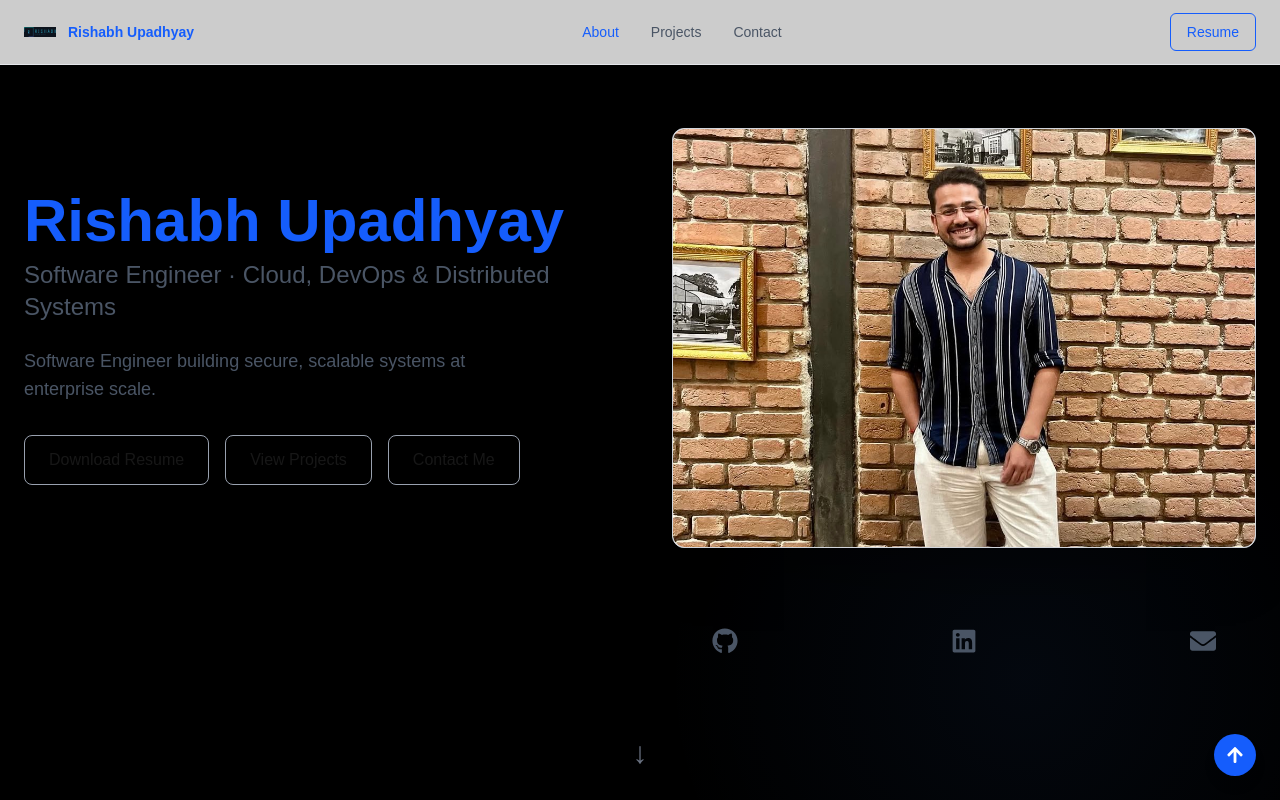
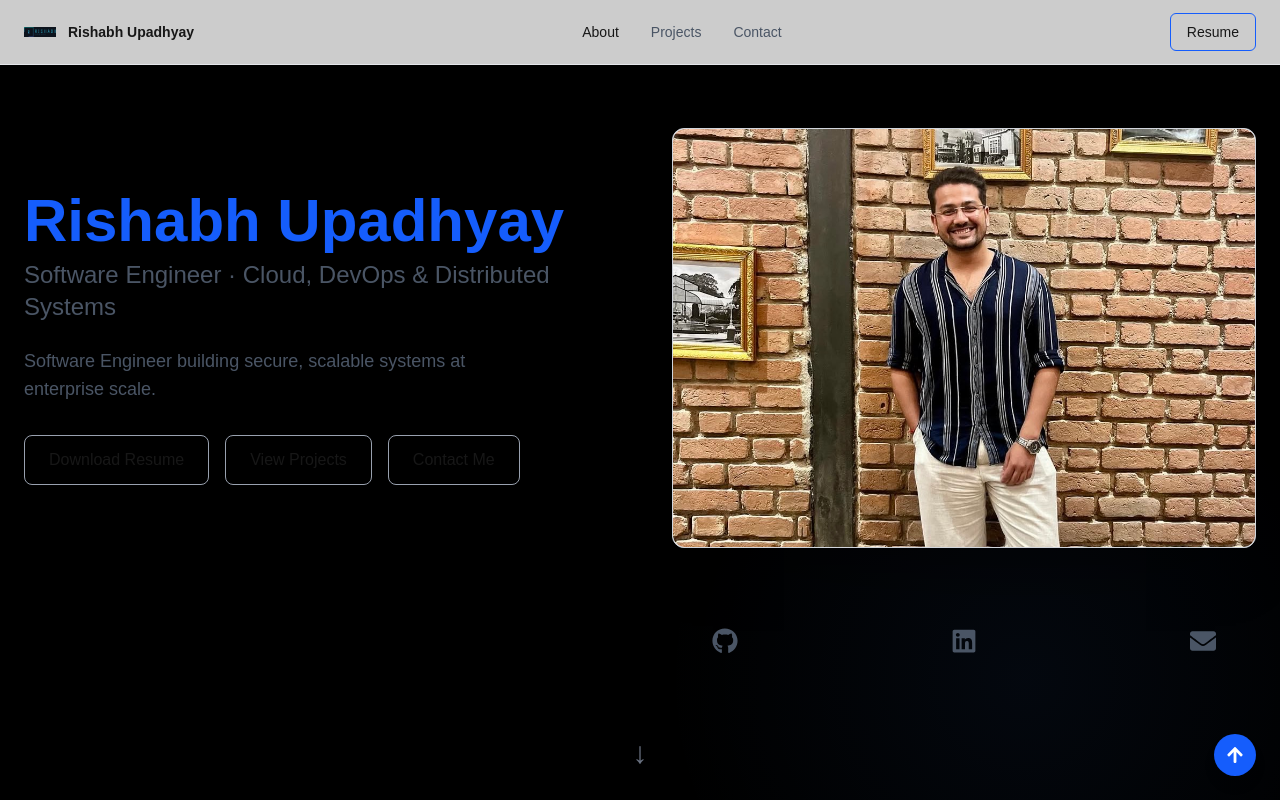
Before and after one commit to Rishabhupadhya/Portfolio, a Next.js app in the folder portfolio/: page / in a window 1280 px wide. Shown: the top 800 px of the page. Built offline with nearby package versions, Linux system fonts and the light colour scheme.

Commit message:
Change text color to #00BFFF in Header component

```diff
--- a/portfolio/src/components/Header.tsx
+++ b/portfolio/src/components/Header.tsx
@@ -53,7 +53,7 @@ export default function Header() {
           {/* Logo */}
           <a href="#top" className="flex items-center gap-3">
             <Image src="/logo-ru-v2.png" alt="RU Logo" width={32} height={32} />
-            <span className="text-sm font-semibold text-blue-600 dark:text-blue-500">
+            <span className="text-sm font-semibold text-[#00BFFF]-600 dark:text-[#00BFFF]-500">
               Rishabh Upadhyay
             </span>
           </a>
@@ -66,8 +66,8 @@ export default function Header() {
   href={`#${sec}`}
   className={`transition-colors ${
     active === sec
-      ? "text-blue-600 dark:text-blue-500"
-      : "text-gray-600 dark:text-gray-400 hover:text-blue-600 dark:hover:text-blue-500"
+      ? "text-[#00BFFF]-600 dark:text-[#00BFFF]-500"
+      : "text-gray-600 dark:text-gray-400 hover:text-[#00BFFF]-600 dark:hover:text-[#00BFFF]-500"
   }`}
 >
 
@@ -83,7 +83,7 @@ export default function Header() {
               href="/Rishabh_Upadhyay_Resume-v2.pdf"
               download
               className="hidden md:inline-flex px-4 py-2 text-sm font-medium
-                         border border-blue-600 text-blue-600 dark:text-blue-500
+                         border border-blue-600 text-[#00BFFF]-600 dark:text-[#00BFFF]-500
                          rounded-md hover:bg-blue-600 hover:text-white transition"
             >
               Resume
@@ -110,7 +110,7 @@ export default function Header() {
             {/* Top */}
             <div className="h-16 px-6 flex items-center justify-between
                             border-b border-gray-200 dark:border-gray-800">
-              <span className="font-semibold text-blue-600 dark:text-blue-500">
+              <span className="font-semibold text-[#00BFFF]-600 dark:text-[#00BFFF]-500">
                 Navigation
               </span>
               <button onClick={() => setMenuOpen(false)}>
@@ -127,8 +127,8 @@ export default function Header() {
                   onClick={() => setMenuOpen(false)}
 className={`transition-colors ${
   active === sec
-    ? "text-blue-600 dark:text-blue-500"
-    : "text-gray-600 dark:text-gray-400 hover:text-blue-600 dark:hover:text-blue-500"
+    ? "text-[#00BFFF]-600 dark:text-[#00BFFF]-500"
+    : "text-gray-600 dark:text-gray-400 hover:text-[#00BFFF]-600 dark:hover:text-[#00BFFF]-500"
 }`}
 
                 >
@@ -142,7 +142,7 @@ className={`transition-colors ${
                 download
                 onClick={() => setMenuOpen(false)}
                 className="px-6 py-3 border border-blue-600
-                           text-blue-600 dark:text-blue-500
+                           text-[#00BFFF]-600 dark:text-[#00BFFF]-500
                            rounded-md hover:bg-blue-600 hover:text-white transition"
               >
                 Resume
```
